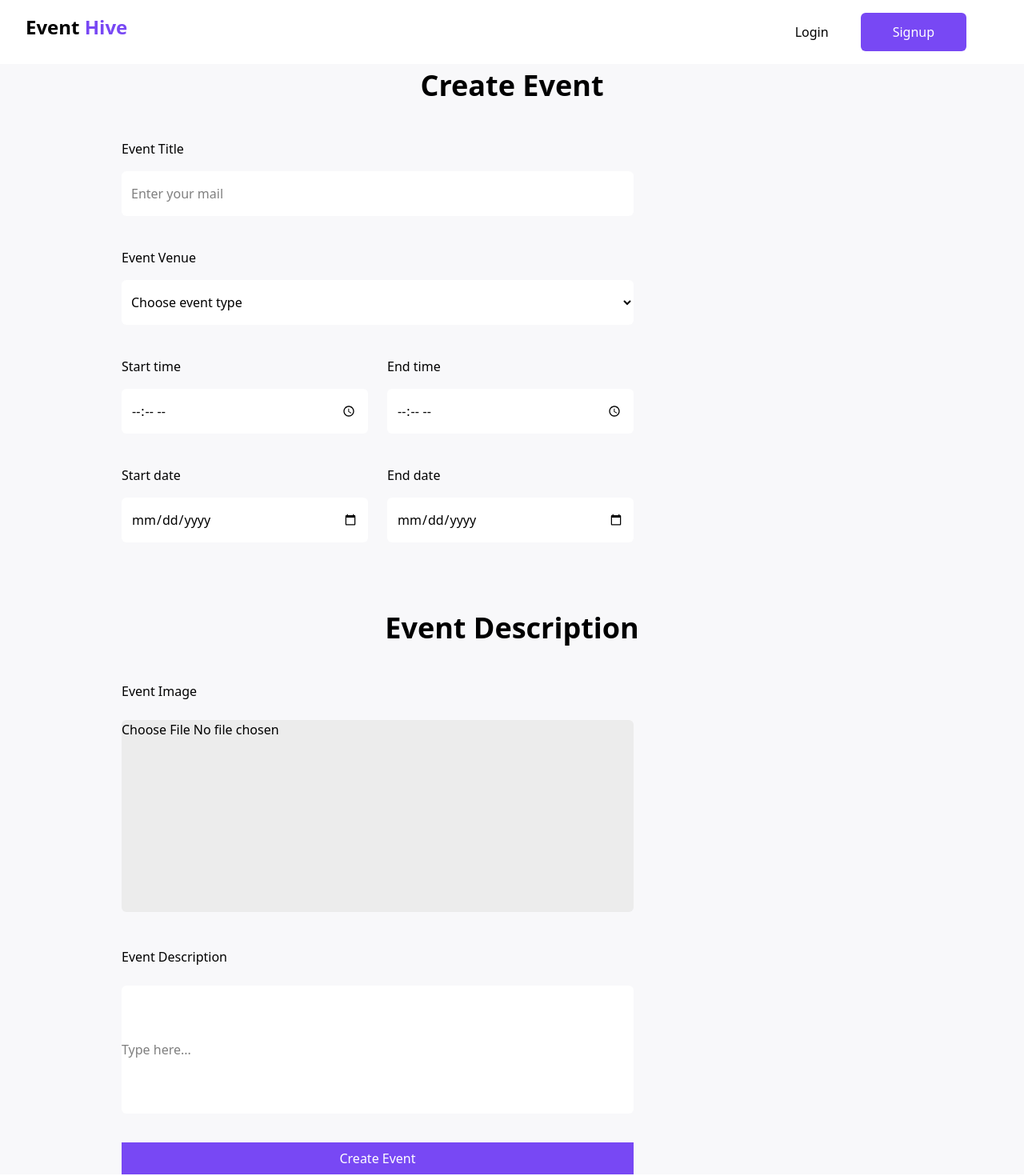
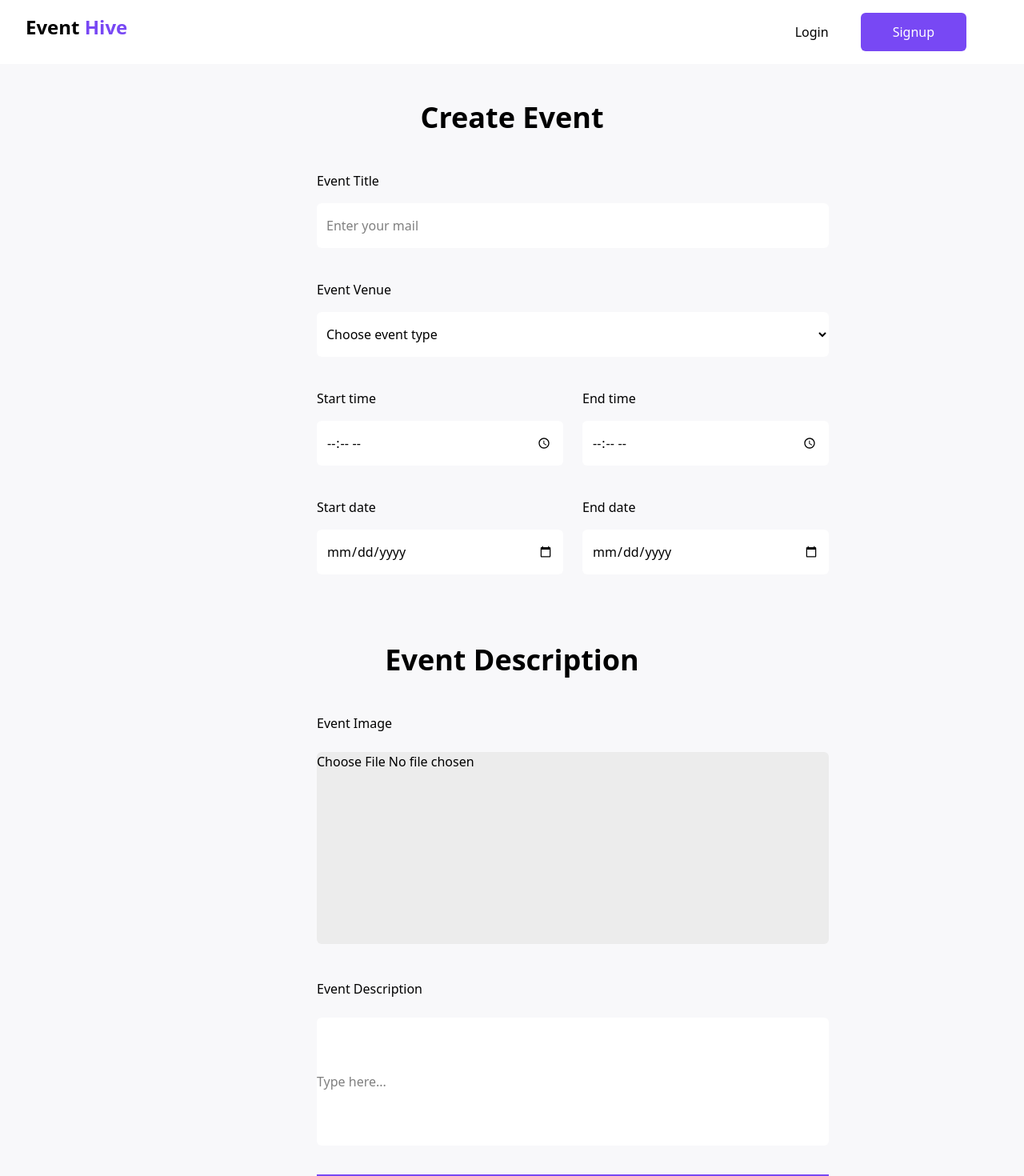
Before and after one commit to TopTier5/event-hive, a React (Vite) app: page /create-event in a window 1280 px wide. Shown: the top 1470 px of the page at 80% size. Built offline with nearby package versions, Linux system fonts and the light colour scheme.

Commit message:
made changes to the create-event page

```diff
--- a/src/pages/CreateEvent.jsx
+++ b/src/pages/CreateEvent.jsx
@@ -4,9 +4,11 @@
     return (
         <>
             <Navbar />
-            <section className="bg-[#F8F8FA]">
+            <section className="bg-[#F8F8FA] py-10">
                 <div>
                     <h1 className="font-bold text-big-heading text-center ">Create Event</h1>
+                        <div className="flex flex-col items-center">
+
                     <div className="ml-4 sm:ml-6 md:ml-12 lg:ml-38 mt-10 space-y-6 flex flex-col w-1/2">
                         <div>
                             <label htmlFor="Event Title">Event Title
@@ -52,6 +54,8 @@
                 </div>
 
                 <div>
+                                            <div className="flex flex-col items-center">
+
                     <h1 className="font-bold text-big-heading text-center mt-20 ">Event Description</h1>
                     <div className="ml-4 sm:ml-6 md:ml-12 lg:ml-38 mt-10 space-y-6 flex flex-col w-1/2">
                    <h1>Event Image</h1>
@@ -63,6 +67,8 @@
                     <button className="bg-[#7848F4] mt-3 h-10 text-white text-body-text cursor-pointer">Create Event</button>
                      </div>
                 </div>
+                    </div>
+                </div>
             </section >
         </>
     );
```
